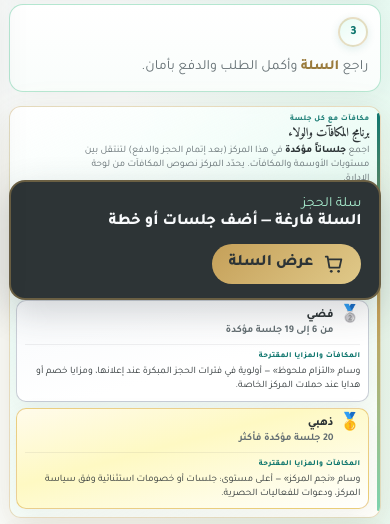
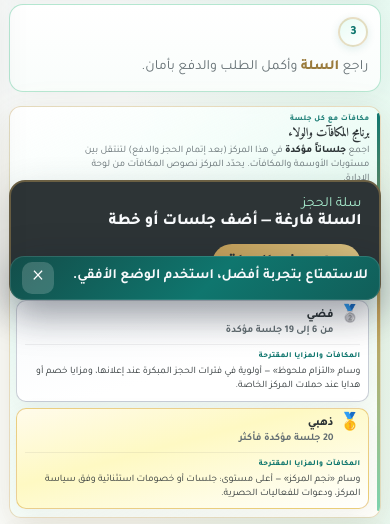
Before and after one commit to conanfadel/MaestroYoga, a FastAPI app: page /index in a window 390 px wide. Shown: the part 532-1056 px from the top of the page. Run offline with FastAPI, Linux system fonts and the light colour scheme; data comes from the database, SQL or seed files in the repository; data that the repository does not hold is empty.

Commit message:
feat: mobile portrait hint for landscape (30s or dismiss; dismiss persists in session)
Made-with: Cursor

```diff
--- /dev/null
+++ b/backend/templates/_mobile_landscape_hint.html
@@ -0,0 +1,158 @@
+{# يظهر على الهواتف (عرض ≤600px) في الوضع العمودي فقط #}
+<div id="mobile-landscape-hint" class="mobile-landscape-hint" hidden role="status" aria-live="polite" aria-atomic="true">
+  <div class="mobile-landscape-hint__inner">
+    <p class="mobile-landscape-hint__text">للاستمتاع بتجربة أفضل، استخدم الوضع الأفقي.</p>
+    <button type="button" class="mobile-landscape-hint__close" aria-label="إغلاق">×</button>
+  </div>
+</div>
+<style>
+  .mobile-landscape-hint {
+    position: fixed;
+    z-index: 950;
+    inset-inline: max(10px, env(safe-area-inset-left, 0px)) max(10px, env(safe-area-inset-right, 0px));
+    bottom: max(12px, env(safe-area-inset-bottom, 0px) + 8px);
+    max-width: min(100% - 20px, 420px);
+    margin-inline: auto;
+    padding: 10px 12px;
+    border-radius: 14px;
+    background: linear-gradient(135deg, #134e4a 0%, #0f766e 55%, #115e59 100%);
+    color: #f8fafc;
+    box-shadow: 0 12px 40px rgba(15, 23, 42, 0.35), 0 0 0 1px rgba(255, 255, 255, 0.12) inset;
+    font-family: "Tajawal", system-ui, sans-serif;
+    font-size: 0.88rem;
+    font-weight: 700;
+    line-height: 1.45;
+    transform: translateY(120%);
+    opacity: 0;
+    transition: transform 0.35s ease, opacity 0.35s ease;
+    pointer-events: none;
+  }
+  .mobile-landscape-hint.is-visible {
+    transform: translateY(0);
+    opacity: 1;
+    pointer-events: auto;
+  }
+  .mobile-landscape-hint__inner {
+    display: flex;
+    align-items: flex-start;
+    gap: 10px;
+  }
+  .mobile-landscape-hint__text {
+    margin: 0;
+    flex: 1;
+    min-width: 0;
+  }
+  .mobile-landscape-hint__close {
+    flex-shrink: 0;
+    width: 32px;
+    height: 32px;
+    margin: -4px -4px -4px 0;
+    border: none;
+    border-radius: 10px;
+    background: rgba(255, 255, 255, 0.18);
+    color: #fff;
+    font-size: 1.35rem;
+    line-height: 1;
+    cursor: pointer;
+    display: flex;
+    align-items: center;
+    justify-content: center;
+    font-family: inherit;
+  }
+  .mobile-landscape-hint__close:active {
+    background: rgba(255, 255, 255, 0.28);
+  }
+</style>
+<script>
+(function () {
+  var el = document.getElementById("mobile-landscape-hint");
+  if (!el) return;
+  var closeBtn = el.querySelector(".mobile-landscape-hint__close");
+  var hideTimer = null;
+  var dismissTimer = null;
+  var STORAGE_KEY = "landscapeHintDismissed";
+
+  function wasDismissed() {
+    try {
+      return sessionStorage.getItem(STORAGE_KEY) === "1";
+    } catch (e) {
+      return false;
+    }
+  }
+
+  function markDismissed() {
+    try {
+      sessionStorage.setItem(STORAGE_KEY, "1");
+    } catch (e) {}
+  }
+
+  function isPhonePortrait() {
+    if (window.matchMedia("(pointer: fine)").matches && window.matchMedia("(min-width: 900px)").matches) {
+      return false;
+    }
+    var w = window.innerWidth;
+    var h = window.innerHeight;
+    if (w > 600) return false;
+    return h >= w;
+  }
+
+  function hideVisual(rememberDismiss) {
+    el.classList.remove("is-visible");
+    if (hideTimer) {
+      clearTimeout(hideTimer);
+      hideTimer = null;
+    }
+    if (dismissTimer) {
+      clearTimeout(dismissTimer);
+      dismissTimer = null;
+    }
+    hideTimer = setTimeout(function () {
+      el.hidden = true;
+      hideTimer = null;
+    }, 400);
+    if (rememberDismiss) {
+      markDismissed();
+    }
+  }
+
+  function show() {
+    if (wasDismissed() || !isPhonePortrait()) return;
+    el.hidden = false;
+    requestAnimationFrame(function () {
+      el.classList.add("is-visible");
+    });
+    if (dismissTimer) clearTimeout(dismissTimer);
+    dismissTimer = setTimeout(function () {
+      dismissTimer = null;
+      hideVisual(false);
+    }, 30000);
+  }
+
+  function sync() {
+    if (!isPhonePortrait()) {
+      if (!el.hidden || el.classList.contains("is-visible")) {
+        hideVisual(false);
+      }
+      return;
+    }
+    if (wasDismissed()) return;
+    if (el.classList.contains("is-visible")) return;
+    show();
+  }
+
+  window.addEventListener("resize", sync);
+  window.addEventListener("orientationchange", function () {
+    setTimeout(sync, 100);
+  });
+
+  if (!wasDismissed() && isPhonePortrait()) {
+    show();
+  }
+
+  if (closeBtn) {
+    closeBtn.addEventListener("click", function () {
+      hideVisual(true);
+    });
+  }
+})();
+</script>
--- a/backend/templates/admin.html
+++ b/backend/templates/admin.html
@@ -2945,5 +2945,6 @@
       }
     })();
   </script>
+  {% include '_mobile_landscape_hint.html' %}
 </body>
 </html>
--- a/backend/templates/admin_login.html
+++ b/backend/templates/admin_login.html
@@ -127,5 +127,6 @@
     </form>
     <p style="margin-top:20px;font-size:0.92rem;"><a href="/index">← العودة للصفحة العامة</a></p>
   </div>
+  {% include '_mobile_landscape_hint.html' %}
 </body>
 </html>
--- a/backend/templates/index.html
+++ b/backend/templates/index.html
@@ -3017,5 +3017,6 @@
     })();
   </script>
   {% endif %}
+  {% include '_mobile_landscape_hint.html' %}
 </body>
 </html>
--- a/backend/templates/post_detail.html
+++ b/backend/templates/post_detail.html
@@ -269,5 +269,6 @@
     })();
   </script>
   {% endif %}
+  {% include '_mobile_landscape_hint.html' %}
 </body>
 </html>
--- a/backend/templates/public_account.html
+++ b/backend/templates/public_account.html
@@ -369,5 +369,6 @@
       </div>
     </div>
   </div>
+  {% include '_mobile_landscape_hint.html' %}
 </body>
 </html>
--- a/backend/templates/public_forgot_password.html
+++ b/backend/templates/public_forgot_password.html
@@ -97,5 +97,6 @@
       }
     })();
   </script>
+  {% include '_mobile_landscape_hint.html' %}
 </body>
 </html>
--- a/backend/templates/public_login.html
+++ b/backend/templates/public_login.html
@@ -115,5 +115,6 @@
       }
     })();
   </script>
+  {% include '_mobile_landscape_hint.html' %}
 </body>
 </html>
--- a/backend/templates/public_news_list.html
+++ b/backend/templates/public_news_list.html
@@ -286,5 +286,6 @@
     </p>
     {% endif %}
   </div>
+  {% include '_mobile_landscape_hint.html' %}
 </body>
 </html>
--- a/backend/templates/public_register.html
+++ b/backend/templates/public_register.html
@@ -237,5 +237,6 @@
       });
     })();
   </script>
+  {% include '_mobile_landscape_hint.html' %}
 </body>
 </html>
--- a/backend/templates/public_reset_password.html
+++ b/backend/templates/public_reset_password.html
@@ -141,5 +141,6 @@
       }
     })();
   </script>
+  {% include '_mobile_landscape_hint.html' %}
 </body>
 </html>
--- a/backend/templates/public_verify_pending.html
+++ b/backend/templates/public_verify_pending.html
@@ -198,5 +198,6 @@
     </script>
     {% endif %}
   </div>
+  {% include '_mobile_landscape_hint.html' %}
 </body>
 </html>
```
